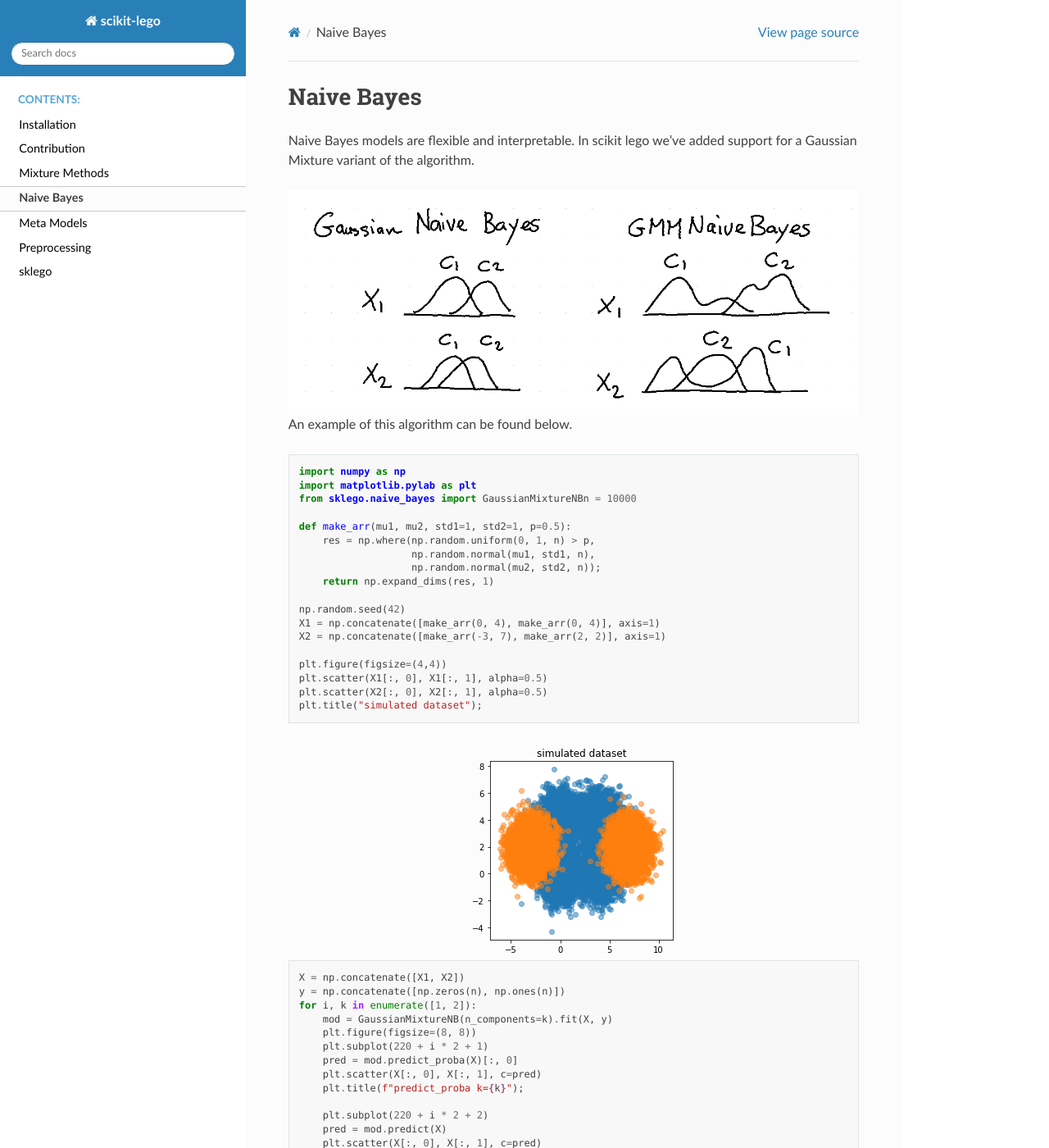
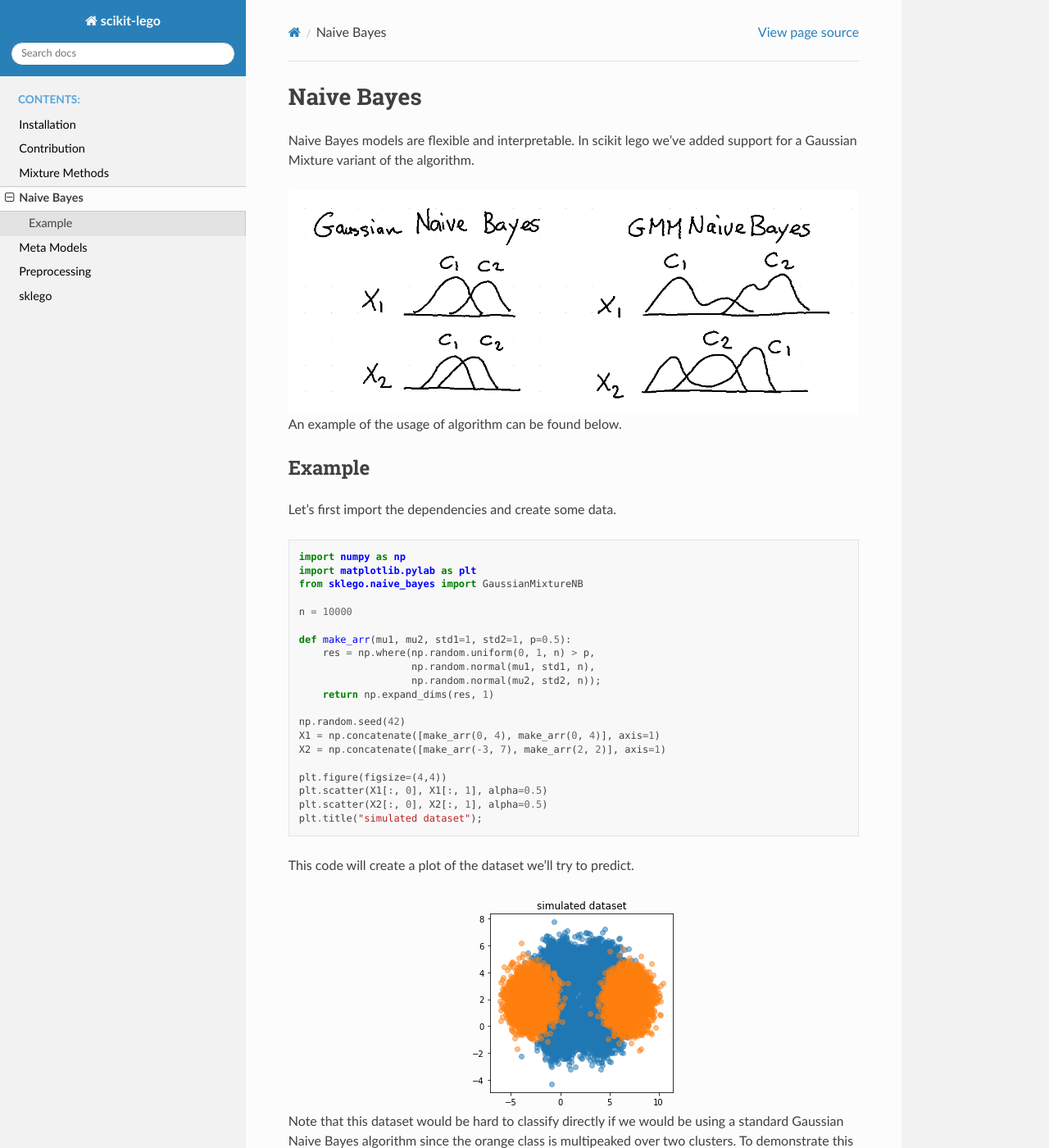
Before and after one commit to koaning/scikit-lego, a Sphinx documentation site: the page built from doc/naive-bayes.rst, in a window 1280 px wide and 1400 px high. Shown: the whole window at 82% size. Built offline with Sphinx 7.4.7 and the Read the Docs theme 2.0.0, drawn with Linux system fonts in a browser that asks for light colours; some of the changed text lies outside the part shown.

Commit message:
added some more docs

```diff
--- a/doc/_static/css/custom.css
+++ b/doc/_static/css/custom.css
@@ -1,10 +1,14 @@
+body{
+    background-color: white;
+}
+
 .wy-nav-side{
-	background-color: white;
+	background-color: #f2f2f2;
 	color: black;
 }
 
 .wy-nav-content-wrap{
-	background-color: white;
+	background-color: #f2f2f2;
 }
 
 a.reference.internal{
--- a/doc/naive-bayes.rst
+++ b/doc/naive-bayes.rst
@@ -8,13 +8,20 @@ the algorithm.
 .. image:: _static/naive-bayes-0.png
   :align: center
 
-An example of this algorithm can be found below.
+An example of the usage of algorithm can be found below.
+
+Example
+*******
+
+Let's first import the dependencies and create some data.
 
 .. code-block:: python
 
     import numpy as np
     import matplotlib.pylab as plt
-    from sklego.naive_bayes import GaussianMixtureNBn = 10000
+    from sklego.naive_bayes import GaussianMixtureNB
+
+    n = 10000
 
     def make_arr(mu1, mu2, std1=1, std2=1, p=0.5):
         res = np.where(np.random.uniform(0, 1, n) > p,
@@ -31,8 +38,17 @@ An example of this algorithm can be found below.
     plt.scatter(X2[:, 0], X2[:, 1], alpha=0.5)
     plt.title("simulated dataset");
 
+
+This code will create a plot of the dataset we'll try to predict.
+
 .. image:: _static/naive-bayes-1.png
    :align: center
+
+Note that this dataset would be hard to classify directly if we
+would be using a standard Gaussian Naive Bayes algorithm since
+the orange class is multipeaked over two clusters. To demonstrate
+this we'll run our algorithm with one or two gaussians that the
+mixture is allowed to find.
 
 .. code-block:: python
 
@@ -55,6 +71,14 @@ An example of this algorithm can be found below.
 .. image:: _static/naive-bayes-2.png
    :align: center
 
+.. image:: _static/naive-bayes-22.png
+   :align: center
+
+Note that the second plot fits the original much better.
+
+We can even zoom in on this second algorithm by having it
+sample what it believes is the distribution on each column.
+
 .. code-block:: python
 
     gmm1 = mod.gmms_[0.0]
```
Also changed, not shown: doc/_static/naive-bayes-22.png (added).
